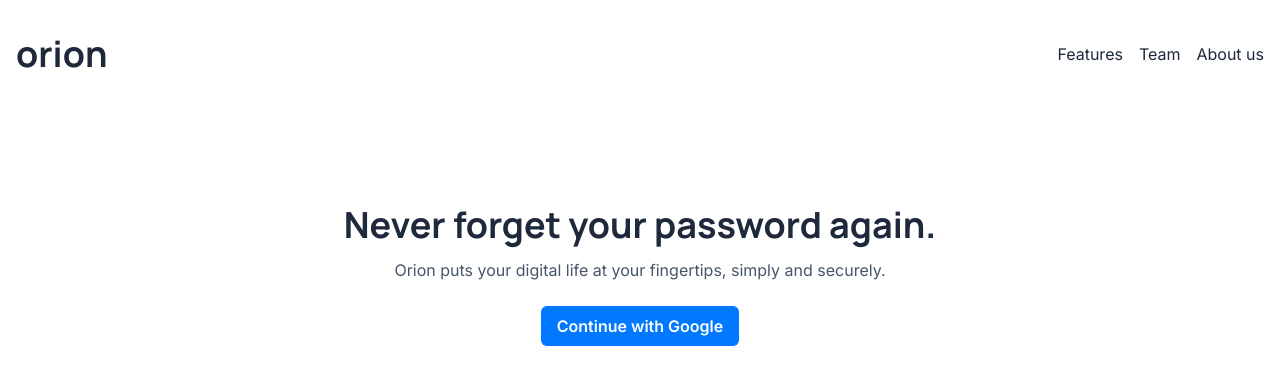
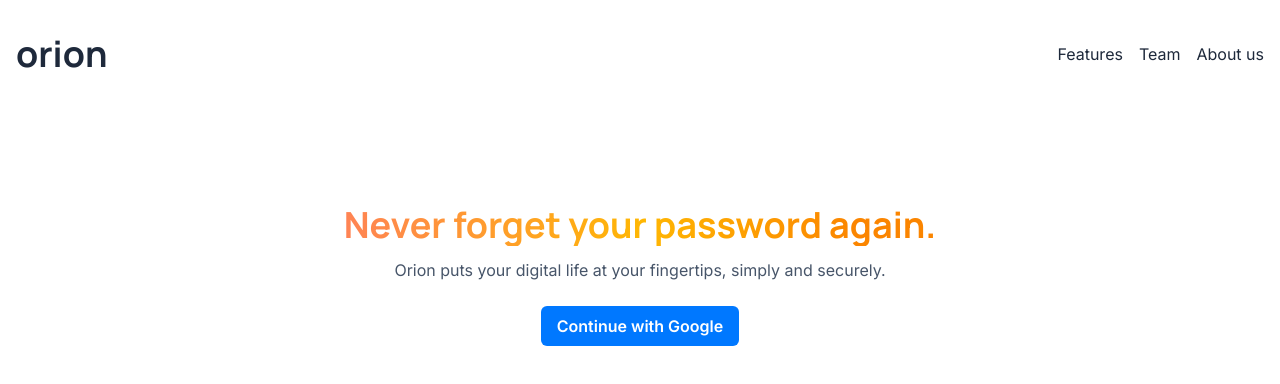
Before and after one commit to iamsahebgiri/orion, a Next.js app: page / in a window 1280 px wide. Shown: the top 384 px of the page. Built offline with nearby package versions, Linux system fonts and the light colour scheme; no server answers; what easy-peasy would draw is missing.

Commit message:
add loading state

```diff
--- a/pages/_document.js
+++ b/pages/_document.js
@@ -1,14 +1,6 @@
 import Document, { Html, Head, Main, NextScript } from 'next/document';
-import { resetServerContext } from 'react-beautiful-dnd';
 
 class MyDocument extends Document {
-  static async getInitialProps(ctx) {
-    const page = await ctx.renderPage();
-    const initialProps = await Document.getInitialProps(ctx);
-    resetServerContext();
-    return { ...initialProps, ...page };
-  }
-
   render() {
     return (
       <Html lang="en">
--- a/pages/index.js
+++ b/pages/index.js
@@ -1,7 +1,5 @@
-import Link from 'next/link';
-import Head from 'next/head';
-import { useRouter } from 'next/router';
-
+import Container from '@/components/Container';
+import { useAuth } from '@/lib/auth';
 import {
   Button,
   Flex,
@@ -10,9 +8,9 @@ import {
   Stack,
   Text
 } from '@chakra-ui/react';
-import Container from '@/components/Container';
-import { useAuth } from '@/lib/auth';
-
+import Head from 'next/head';
+import Link from 'next/link';
+import { useRouter } from 'next/router';
 
 const Home = () => {
   const router = useRouter();
@@ -39,7 +37,11 @@ const Home = () => {
         </Flex>
 
         <Flex direction="column" alignItems="center" mt={16} py={16}>
-          <Heading color="gray.800" textAlign="center">
+          <Heading
+            color="gray.800"
+            className="gradient-shift"
+            textAlign="center"
+          >
             Never forget your password again.
           </Heading>
           <Text mt={3} color="gray.600" textAlign="center">
--- /dev/null
+++ b/styles/anim.css
@@ -0,0 +1,36 @@
+.gradient-shift {
+  font-size: 40px;
+  background: linear-gradient(
+    264.51deg,
+    #fb8500 4.38%,
+    #ffb703 11.51%,
+    #ff7270 25.06%,
+    #ea5dad 36.04%,
+    #c2a0fd 47.63%,
+    #9867f0 59.03%,
+    #3bf0e4 69.96%,
+    #33ce43 83.74%,
+    #b2f4b6 95.62%
+  );
+  background-position: 58% 50%;
+  background-size: 500%;
+  -webkit-background-clip: text;
+  background-clip: text;
+  -webkit-animation: gradient-shift 30s ease infinite;
+  animation: gradient-shift 30s ease infinite;
+  -webkit-text-fill-color: transparent;
+}
+@keyframes gradient-shift {
+  0% {
+    background-position: 58% 50%;
+  }
+  25% {
+    background-position: 100% 0%;
+  }
+  75% {
+    background-position: 10% 50%;
+  }
+  to {
+    background-position: 58% 50%;
+  }
+}
```
Also changed, not shown: components/AddItemDrawer.js (+11 -14 lines), components/Skeleton/VaultDetailsSkeleton.js (added, +28 -0 lines), pages/_app.js (+5 -3 lines), pages/vaults/[vid].js (+8 -7 lines), 1 other file (tests, documents, lock files or other folders).
